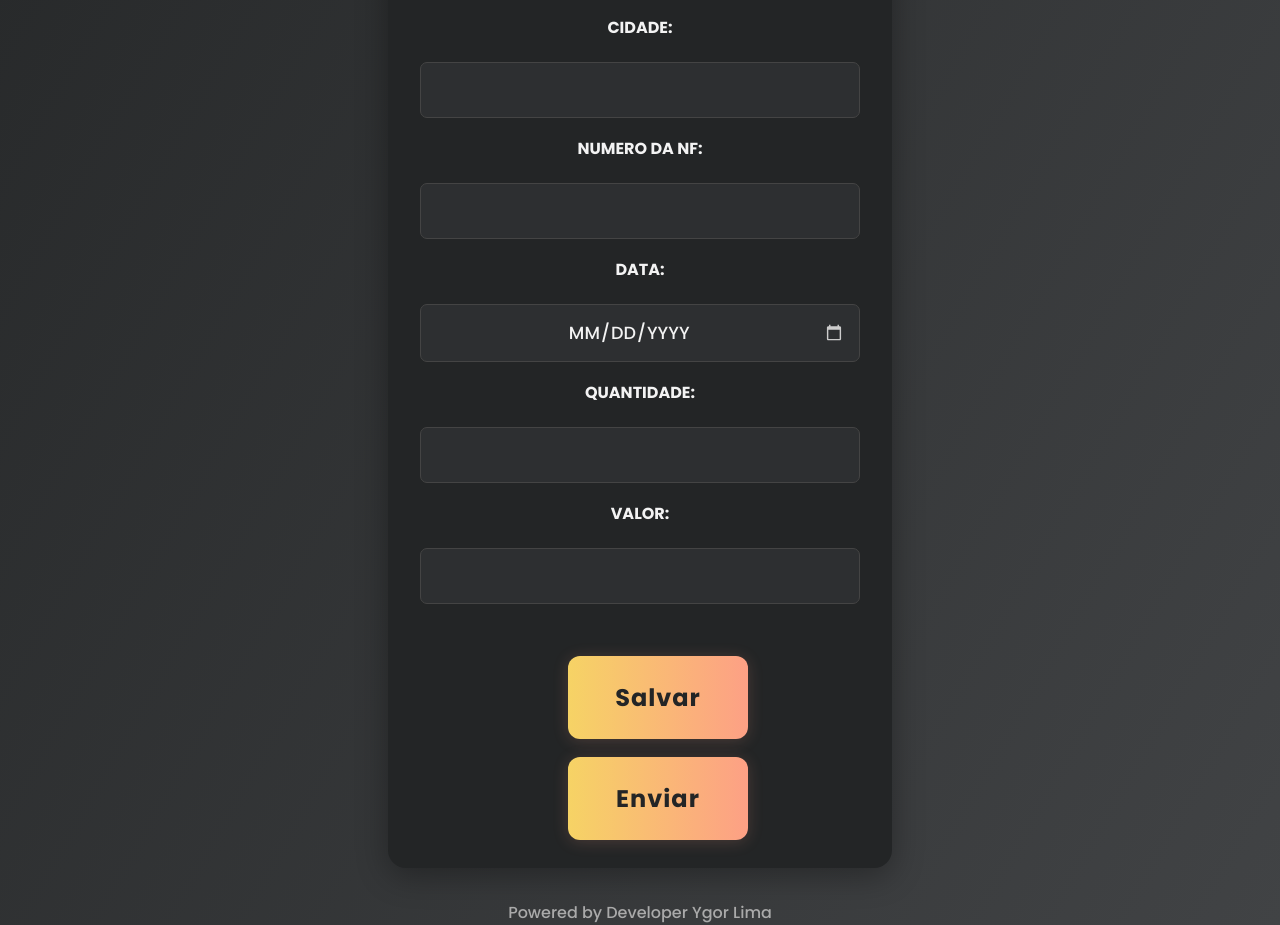
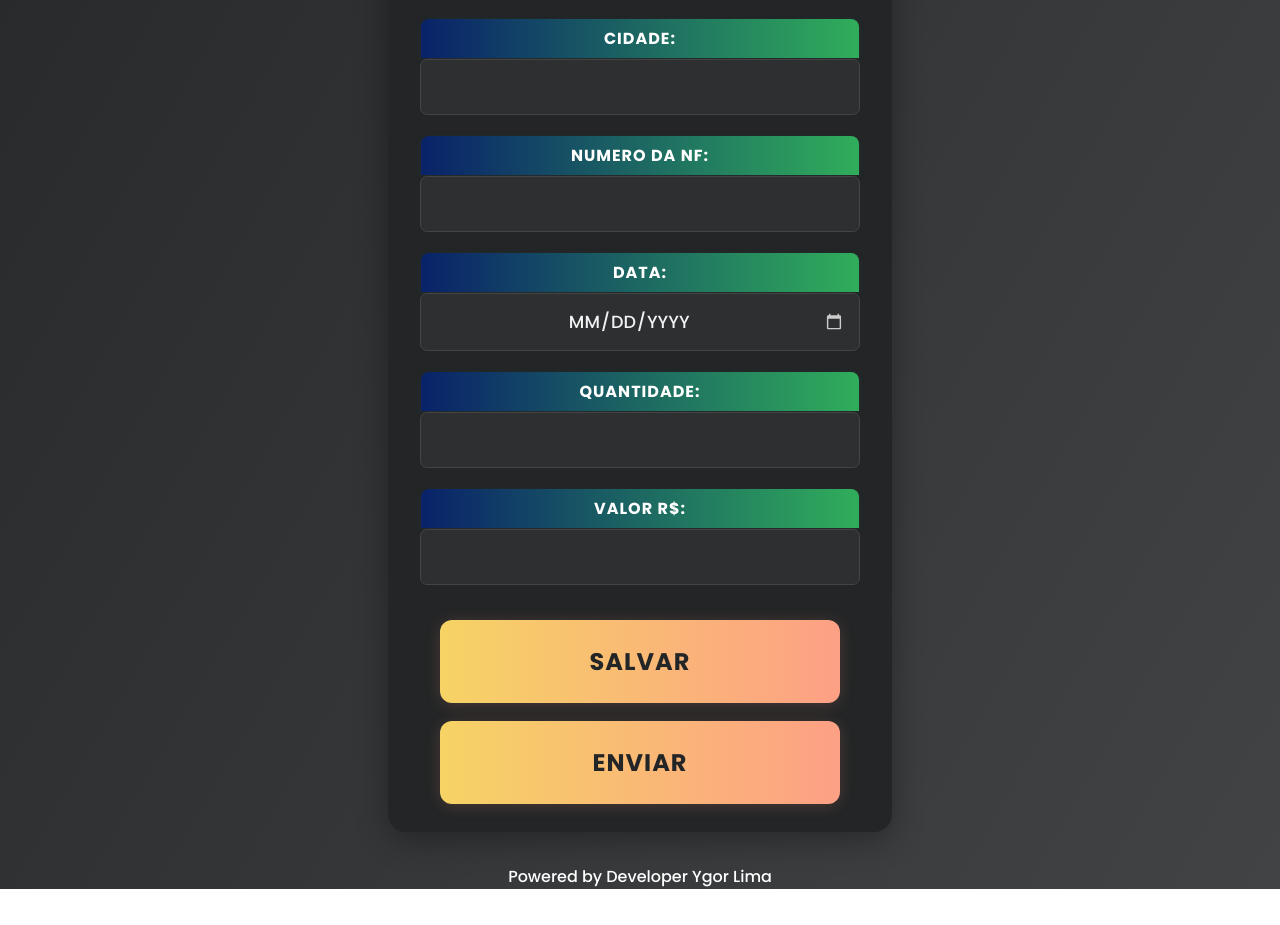
Before and after one commit to ygorlima-py/Formulario_de_despesas, a React (Create React App) app: page / in a window 1280 px wide. Shown: the part 660-1585 px from the top of the page. After the commit the page ends 1549 px from the top, so only its background shows below. Built offline with nearby package versions, Linux system fonts and the light colour scheme.

Commit message:
ajustes de estilização

```diff
--- a/src/App.css
+++ b/src/App.css
@@ -55,7 +55,7 @@ h1 {
   text-align: center;
   font-family: 'Poppins', Arial, sans-serif;
   font-weight: 700;
-  background: linear-gradient(90deg, #232526 0%, #414345 100%);
+  background: linear-gradient(90deg, #092269 0%, #30ad5b 100%);
   border-radius: 14px;
   box-shadow: 0 4px 18px rgba(0,0,0,0.18);
   padding: 18px 0;
@@ -73,7 +73,7 @@ h1 {
   box-shadow: 0 8px 32px rgba(0,0,0,0.32);
   display: flex;
   flex-direction: column;
-  gap: 18px;
+  gap: 1px;
   align-items: center;
   animation: fadeIn 0.7s;
 }
@@ -84,12 +84,22 @@ h1 {
 }
 
 .formulario label {
+  display: block;
+  width: 93%;
+  background: linear-gradient(90deg, #092269 0%, #30ad5b 100%);
+  color: #fff;
   font-weight: 600;
-  color: #f3f3f3;
-  margin-bottom: 4px;
-  align-self: flex-start;
+  font-size: 1rem;
+  border-radius: 8px 8px 0 0;
+  padding: 7px 14px 7px 14px;
+  text-align: center;
+  margin-bottom: 0;
+  margin-top: 20px;
   font-family: 'Poppins', Arial, sans-serif;
   text-transform: uppercase;
+  letter-spacing: 1px;
+  box-shadow: 0 2px 8px rgba(33,147,176,0.08);
+  transition: background 0.2s;
 }
 
 .formulario select {
@@ -121,6 +131,7 @@ h1 {
   box-sizing: border-box;
   font-family: 'Poppins', Arial, sans-serif;
   text-transform: uppercase;
+  margin-top: 0;
 }
 
 .formulario input:focus,
@@ -173,5 +184,8 @@ h1 {
   }
   .formulario input[type="date"] {
     text-align: center;
+    /* Para garantir centralização em todos navegadores mobile */
+    -webkit-text-align-last: center;
+    text-align-last: center;
   }
 }
--- a/src/formulario.js
+++ b/src/formulario.js
@@ -35,10 +35,16 @@ export default function FormularioDespesas() {
     quantidade: "",
     valor: ""
   });
+  const [enviando, setEnviando] = useState(false);
 
   // Salva cada registro como um novo item no localStorage
   // Aqui os dados do formulário são salvos em formato JSON no localStorage na chave "despesas"
   const salvar = () => {
+    // Validação obrigatória dos campos (exceto nf)
+    if (!form.mes || !form.indicador || !form.discriminacao || !form.fornecedor || !form.cidade || !form.data || !form.quantidade || !form.valor) {
+      alert("Preencha todos os campos obrigatórios antes de salvar!");
+      return;
+    }
     const registros = JSON.parse(localStorage.getItem("despesas") || "[]");
     // Se não for digitado nada em nf, salva como "-"
     const nfFinal = form.nf && form.nf.trim() !== "" ? form.nf : "-";
@@ -78,6 +84,7 @@ export default function FormularioDespesas() {
       alert("Nenhum dado para enviar.");
       return;
     }
+    setEnviando(true);
     try {
       const resposta = await fetch("/api/proxy", {
         method: "POST",
@@ -93,6 +100,8 @@ export default function FormularioDespesas() {
       }
     } catch (e) {
       alert("Erro de conexão ao enviar dados: " + e.message);
+    } finally {
+      setEnviando(false);
     }
   };
 
@@ -180,7 +189,7 @@ export default function FormularioDespesas() {
           required
         />
 
-        <label>Valor:</label>
+        <label>Valor R$:</label>
         <input
           type="number"
           step="0.01"
@@ -190,14 +199,14 @@ export default function FormularioDespesas() {
         />
 
         <div style={{ marginTop: 16 }}>
-          <button type="button" onClick={salvar}>Salvar</button>
-          <button type="button" style={{ marginLeft: 8 }} onClick={enviarDados}>Enviar</button>
+          <button type="button" onClick={salvar}>SALVAR</button>
+          <button type="button" onClick={enviarDados} disabled={enviando}>{enviando ? "ENVIANDO..." : "ENVIAR"}</button>
         </div>
       </form>
       <footer style={{
         marginTop: 32,
         textAlign: 'center',
-        color: '#aaa',
+        color: '#FFFFFF',
         fontSize: '1rem',
         fontFamily: 'Poppins, Arial, sans-serif'
       }}>
--- a/src/index.css
+++ b/src/index.css
@@ -25,9 +25,8 @@ code {
 
 .formulario button {
   width: 80% !important;
-  margin-left: 10% !important;
   box-sizing: border-box;
-  min-width: 180px;
+  min-width: 400px;
   max-width: 600px;
   font-size: 1.2rem;
   padding: 16px 0;
```
Also changed, not shown: 1 other file (tests, documents, lock files or other folders).
